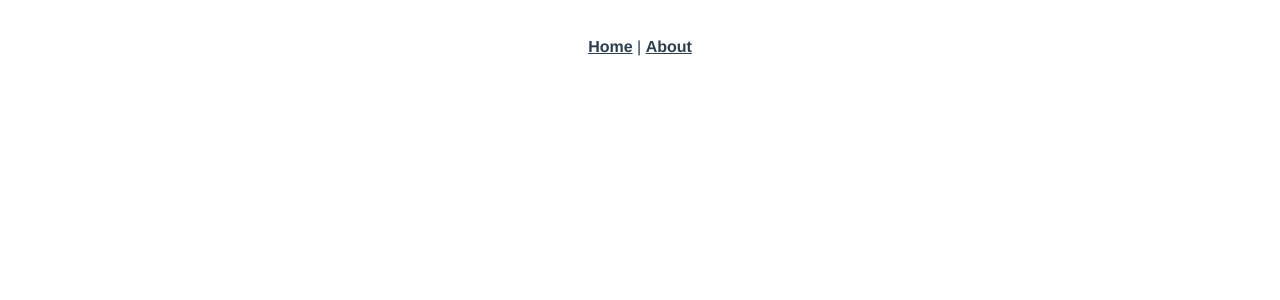
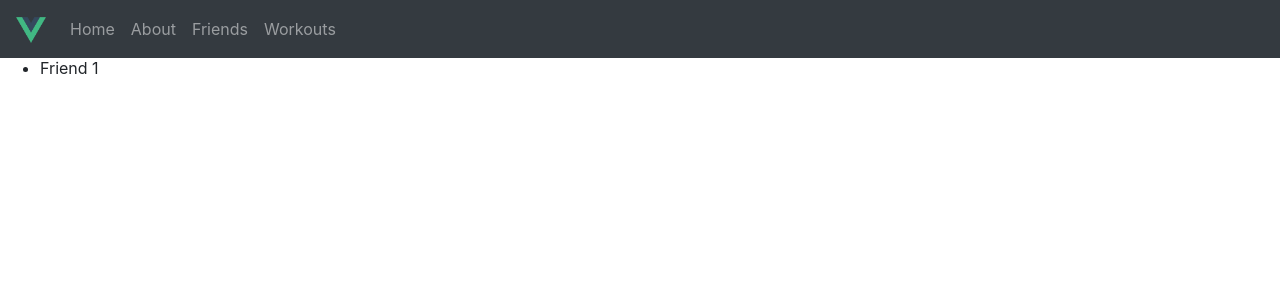
Before and after one commit to nick-coddington/Spring2019OutOfClass, a Vue app: page /friends in a window 1280 px wide. Shown: the top 300 px of the page. Built offline with nearby package versions, Linux system fonts and the light colour scheme.

Commit message:
Setting up Navigation, Components, and Routing

```diff
--- a/package.json
+++ b/package.json
@@ -18,10 +18,11 @@
   "license": "ISC",
   "dependencies": {
     "bcrypt": "^3.0.5",
+    "bootstrap": "^4.3.1",
+    "core-js": "^2.6.5",
     "dotenv": "^6.2.0",
     "express": "^4.16.4",
     "mysql": "^2.16.0",
-    "core-js": "^2.6.5",
     "vue": "^2.6.10",
     "vue-router": "^3.0.3"
   },
--- a/src/App.vue
+++ b/src/App.vue
@@ -1,29 +1,22 @@
 <template>
-  <div id="app">
-    <div id="nav">
-      <router-link to="/">Home</router-link> |
-      <router-link to="/about">About</router-link>
+  <div>
+    <Nav />
+      <div>
+        <router-view/>
     </div>
-    <router-view/>
   </div>
 </template>
 
+<script>
+import Nav from '@/components/Nav.vue';
+
+export default {
+  components: {
+    Nav,
+  },
+};
+</script>
+
 <style lang="scss">
-#app {
-  font-family: 'Avenir', Helvetica, Arial, sans-serif;
-  -webkit-font-smoothing: antialiased;
-  -moz-osx-font-smoothing: grayscale;
-  text-align: center;
-  color: #2c3e50;
-}
-#nav {
-  padding: 30px;
-  a {
-    font-weight: bold;
-    color: #2c3e50;
-    &.router-link-exact-active {
-      color: #42b983;
-    }
-  }
-}
+
 </style>
--- /dev/null
+++ b/src/assets/main.scss
@@ -0,0 +1,5 @@
+@import 'bootstrap/scss/bootstrap.scss';
+
+#main {
+    margin-top: 100px;
+}
--- a/src/components/HelloWorld.vue
+++ /dev/null
@@ -1,58 +0,0 @@
-<template>
-  <div class="hello">
-    <h1>{{ msg }}</h1>
-    <p>
-      For a guide and recipes on how to configure / customize this project,<br>
-      check out the
-      <a href="https://cli.vuejs.org" target="_blank" rel="noopener">vue-cli documentation</a>.
-    </p>
-    <h3>Installed CLI Plugins</h3>
-    <ul>
-      <li><a href="https://github.com/vuejs/vue-cli/tree/dev/packages/%40vue/cli-plugin-babel" target="_blank" rel="noopener">babel</a></li>
-      <li><a href="https://github.com/vuejs/vue-cli/tree/dev/packages/%40vue/cli-plugin-eslint" target="_blank" rel="noopener">eslint</a></li>
-    </ul>
-    <h3>Essential Links</h3>
-    <ul>
-      <li><a href="https://vuejs.org" target="_blank" rel="noopener">Core Docs</a></li>
-      <li><a href="https://forum.vuejs.org" target="_blank" rel="noopener">Forum</a></li>
-      <li><a href="https://chat.vuejs.org" target="_blank" rel="noopener">Community Chat</a></li>
-      <li><a href="https://twitter.com/vuejs" target="_blank" rel="noopener">Twitter</a></li>
-      <li><a href="https://news.vuejs.org" target="_blank" rel="noopener">News</a></li>
-    </ul>
-    <h3>Ecosystem</h3>
-    <ul>
-      <li><a href="https://router.vuejs.org" target="_blank" rel="noopener">vue-router</a></li>
-      <li><a href="https://vuex.vuejs.org" target="_blank" rel="noopener">vuex</a></li>
-      <li><a href="https://github.com/vuejs/vue-devtools#vue-devtools" target="_blank" rel="noopener">vue-devtools</a></li>
-      <li><a href="https://vue-loader.vuejs.org" target="_blank" rel="noopener">vue-loader</a></li>
-      <li><a href="https://github.com/vuejs/awesome-vue" target="_blank" rel="noopener">awesome-vue</a></li>
-    </ul>
-  </div>
-</template>
-
-<script>
-export default {
-  name: 'HelloWorld',
-  props: {
-    msg: String,
-  },
-};
-</script>
-
-<!-- Add "scoped" attribute to limit CSS to this component only -->
-<style scoped lang="scss">
-h3 {
-  margin: 40px 0 0;
-}
-ul {
-  list-style-type: none;
-  padding: 0;
-}
-li {
-  display: inline-block;
-  margin: 0 10px;
-}
-a {
-  color: #42b983;
-}
-</style>
--- /dev/null
+++ b/src/components/Nav.vue
@@ -0,0 +1,52 @@
+<template>
+    <nav class="navbar navbar-expand-md navbar-dark fixed-top bg-dark">
+        <router-link class="navbar-brand" to="/" >
+            <img alt="Vue logo" src="../assets/logo.png" height="30">
+        </router-link>
+        <button class="navbar-toggler"
+            type="button"
+            data-toggle="collapse"
+            data-target="#navbarCollapse"
+            aria-controls="navbarCollapse"
+            aria-expanded="false"
+            aria-label="Toggle navigation">
+            <span class="navbar-toggler-icon"></span>
+        </button>
+        <div class="collapse navbar-collapse" id="navbarCollapse">
+            <ul class="navbar-nav mr-auto">
+                <li class="nav-item ">
+                    <router-link class="nav-link"
+                    to="/" active-class="active"
+                    exact>Home <span class="sr-only">(current)</span></router-link>
+                </li>
+                <li class="nav-item">
+                    <router-link class="nav-link"
+                    to="/About"
+                    active-class="active">About
+                    </router-link>
+                </li>
+                <li class="nav-item">
+                    <router-link class="nav-link"
+                    to="/Friends">Friends
+                    </router-link>
+                </li>
+                <li class="nav-item">
+                    <router-link class="nav-link"
+                    to="/Workouts"
+                    active-class="active">Workouts
+                    </router-link>
+                </li>
+            </ul>
+        </div>
+    </nav>
+</template>
+
+<script>
+export default {
+
+};
+</script>
+
+<style>
+
+</style>
--- a/src/main.js
+++ b/src/main.js
@@ -1,6 +1,7 @@
 import Vue from 'vue';
 import App from './App.vue';
 import router from './router';
+import './assets/main.scss';
 
 Vue.config.productionTip = false;
 
--- a/src/router.js
+++ b/src/router.js
@@ -1,6 +1,7 @@
 import Vue from 'vue';
 import Router from 'vue-router';
 import Home from './views/Home.vue';
+import Friends from './views/Friends.vue';
 
 Vue.use(Router);
 
@@ -14,6 +15,11 @@ export default new Router({
       component: Home,
     },
     {
+      path: '/friends',
+      name: 'friends',
+      component: Friends,
+    },
+    {
       path: '/about',
       name: 'about',
       // route level code-splitting
--- /dev/null
+++ b/src/views/Friends.vue
@@ -0,0 +1,18 @@
+<template>
+<div>
+    <h1> Your Friends List</h1>
+    <ul>
+        <li> Friend 1</li>
+    </ul>
+</div>
+</template>
+
+<script>
+export default {
+
+};
+</script>
+
+<style>
+
+</style>
--- a/src/views/Home.vue
+++ b/src/views/Home.vue
@@ -1,18 +1,19 @@
 <template>
   <div class="home">
-    <img alt="Vue logo" src="../assets/logo.png">
-    <HelloWorld msg="Welcome to Your Vue.js App"/>
+    <div class="jumbotron">
+      <h1>Welcome to the Tiger's Den</h1>
+    </div>
   </div>
 </template>
 
 <script>
 // @ is an alias to /src
-import HelloWorld from '@/components/HelloWorld.vue';
+
 
 export default {
   name: 'home',
   components: {
-    HelloWorld,
+
   },
 };
 </script>
```
Also changed, not shown: 1 other file (tests, documents, lock files or other folders).
